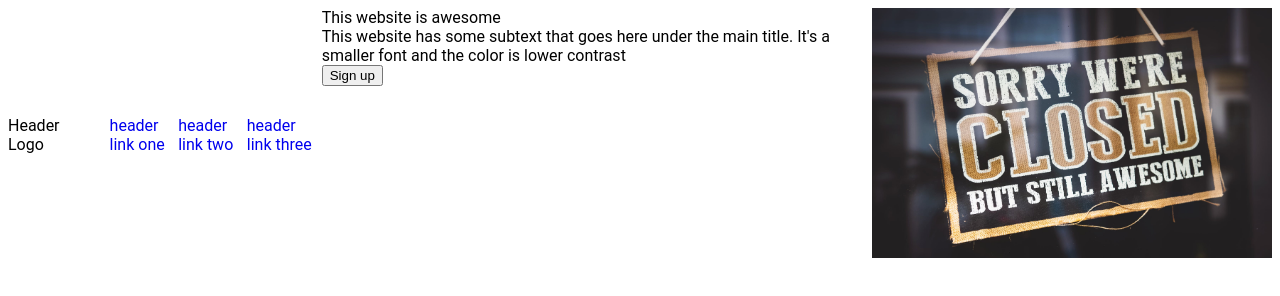
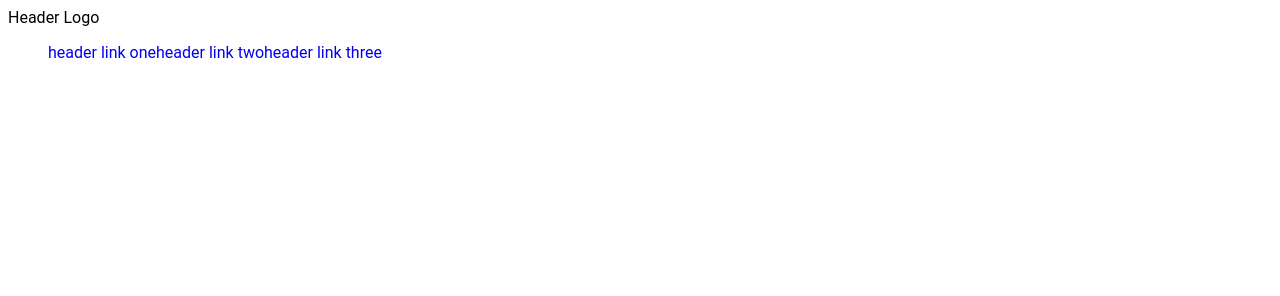
Before and after one commit to KuroChimera/OP-Landing-Page, a plain HTML site: page index.html in a window 1280 px wide. Drawn offline with Linux system fonts and the light colour scheme.

Commit message:
Removed container, changed header name

```diff
--- a/index.html
+++ b/index.html
@@ -8,7 +8,7 @@
     <link rel="stylesheet" href="styles.css">
   </head>
   <body>
-    <div class="header">
+    <div class="hero-header">
       <div class="left">
         <div class="logo">
           Header Logo
@@ -21,14 +21,6 @@
           <li><a href="google.com">header link three</a></li>
         </ul>
       </div>
-      <div class="container">
-        <div class="intro">This website is awesome</div>
-        <div class="text">This website has some subtext that goes here under the main title. It's a smaller font and the color is lower contrast</div>
-        <button class="sign-up">Sign up</button>
-      </div>
-      <div class="img1">
-        <img src="pexels-photo-1101720.jpeg" alt="sign stating awesome">
-      </div>
     </div>
 
   </body>
```
